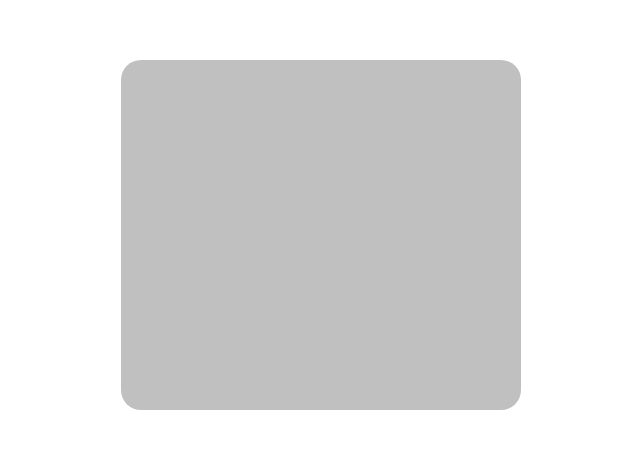
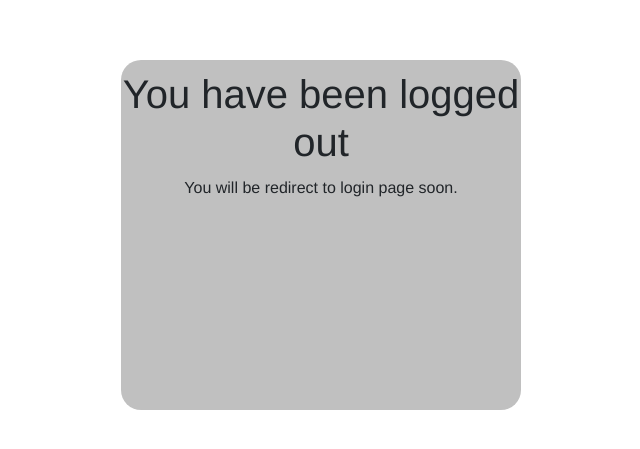
Before and after one commit to technologiesforaccessibility/osmintegrator-frontend, a React (Create React App) app: page /auth/logout in a window 1280 px wide. Shown: the part 165-614 px from the top of the page, without its empty margins (319-959 px from the left). Built offline with nearby package versions, Linux system fonts and the light colour scheme.

Commit message:
Added logout

```diff
--- a/src/components/Auth.js
+++ b/src/components/Auth.js
@@ -2,6 +2,7 @@ import React, {Component} from 'react';
 import {Switch, Route} from 'react-router-dom'
 import Login from './Login';
 import Recover from './Recover';
+import Logout from "./Logout";
 import SetPassword from './SetPassword';
 import './auth.scss';
 
@@ -16,6 +17,7 @@ class Auth extends Component {
                         <Switch>
                             <Route path="/auth/login" component={Login}/>
                             <Route path="/auth/recover" component={Recover}/>
+                            <Route path="/auth/logout" component={Logout}/>
                             <Route path="/Account/ResetPassword" component={SetPassword}/>
                         </Switch>
                     </div>
--- a/src/components/Dashboard.js
+++ b/src/components/Dashboard.js
@@ -35,12 +35,16 @@ class Dashboard extends Component {
                 if (resp.status === 200) {
                     console.log("Protected");
                     this.setState({isLoggedIn: true});
-                }
-                else {
+                } else {
                     console.log("Token error")
                 }
             })
+            .catch((error) => {
+                if (error.response.status === 401) {
+                    console.log("Another token error")
 
+                }
+            })
     }
 
 
--- a/src/components/DashboardHeader.js
+++ b/src/components/DashboardHeader.js
@@ -6,6 +6,12 @@ class DashboardHeader extends Component {
         constructor(props) {
         super(props);
     }
+
+    proceedLogOut = () => {
+            localStorage.removeItem('token');
+            localStorage.removeItem('tokenRefresh');
+    }
+
     render() {
         return (
             <header className="navbar navbar-dark sticky-top bg-dark flex-md-nowrap p-0 shadow">
@@ -19,7 +25,7 @@ class DashboardHeader extends Component {
                            aria-label="Search"/>
                     <ul className="navbar-nav px-3">
                         <li className="nav-item text-nowrap">
-                            {this.props.isLoggedIn ? <a className="nav-link" href={REACT_APP_LOGOUT_PATH} >Sign out</a> : <a className="nav-link" href={REACT_APP_LOGIN_PATH} >Log in</a>}
+                            {this.props.isLoggedIn ? <a className="nav-link" href={REACT_APP_LOGOUT_PATH} onClick={this.proceedLogOut()} >Sign out</a> : <a className="nav-link" href={REACT_APP_LOGIN_PATH} >Log in</a>}
                         </li>
                     </ul>
                 </header>
--- /dev/null
+++ b/src/components/Logout.js
@@ -0,0 +1,34 @@
+import React, {Component} from 'react';
+import {NavLink, Redirect} from "react-router-dom";
+import colors from "./colors.module.scss";
+
+class Logout extends Component {
+    constructor(props) {
+        super(props);
+
+        this.state= {
+            message: "You will be redirect to login page soon."
+        }
+    }
+
+
+    componentDidMount() {
+        setTimeout(() => this.setState({ shouldRedirect: true }), 7000);
+    }
+
+    render() {
+        if (this.state.shouldRedirect) {
+            return <Redirect to="/auth/login"/>
+        }
+
+        return (
+            <React.Fragment>
+                <h1 className="auth-title">You have been logged out</h1>
+                <div className="auth-info-placeholder centered" value="">
+                <span style={{paddingTop: "10px", color: colors['colorMessageSuccess']}}>{this.state.message}</span></div>
+            </React.Fragment>
+        );
+    }
+}
+
+export default Logout;
```
Also changed, not shown: src/components/logout.scss (added), 2 other files (tests, documents, lock files or other folders).
